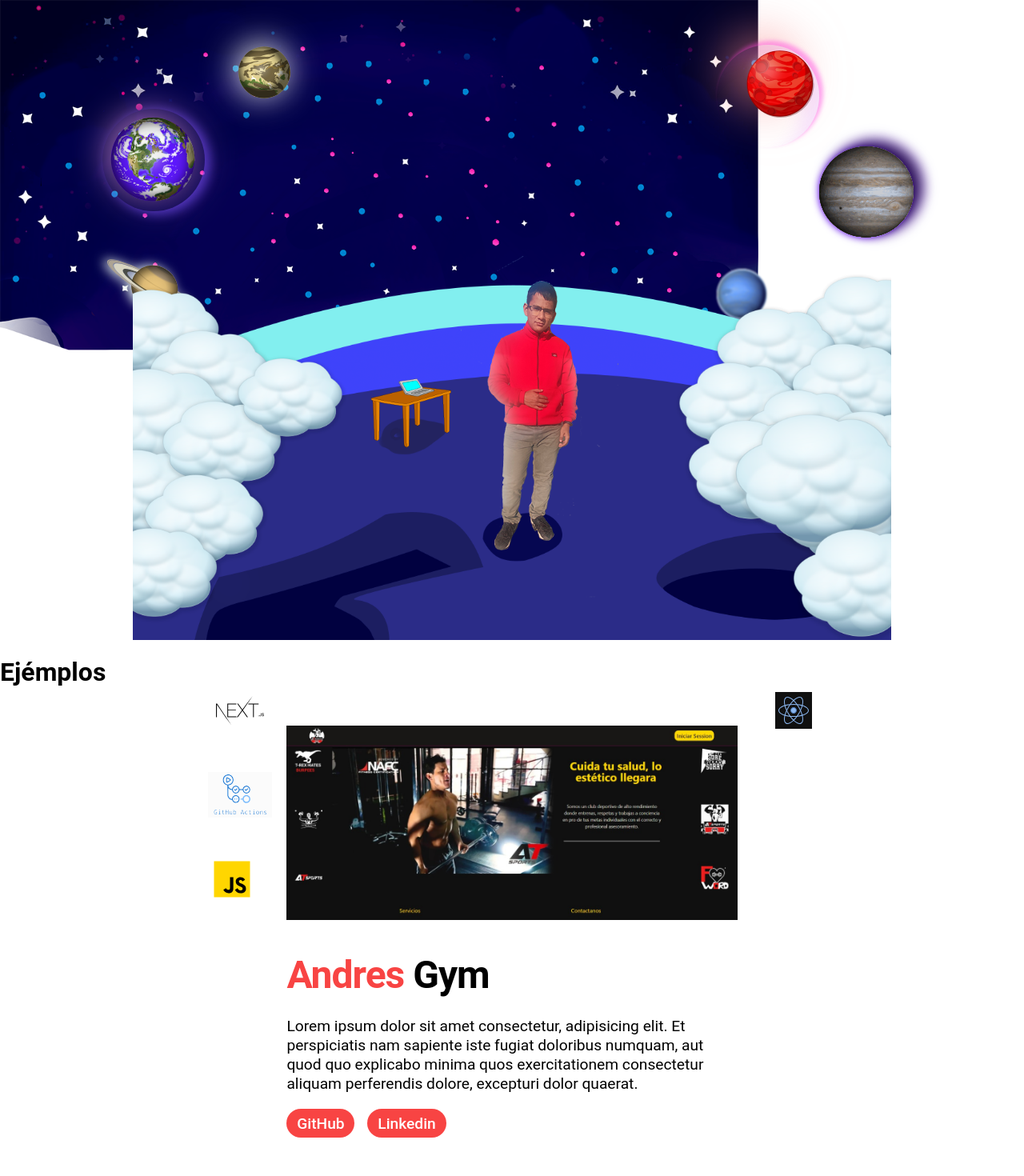
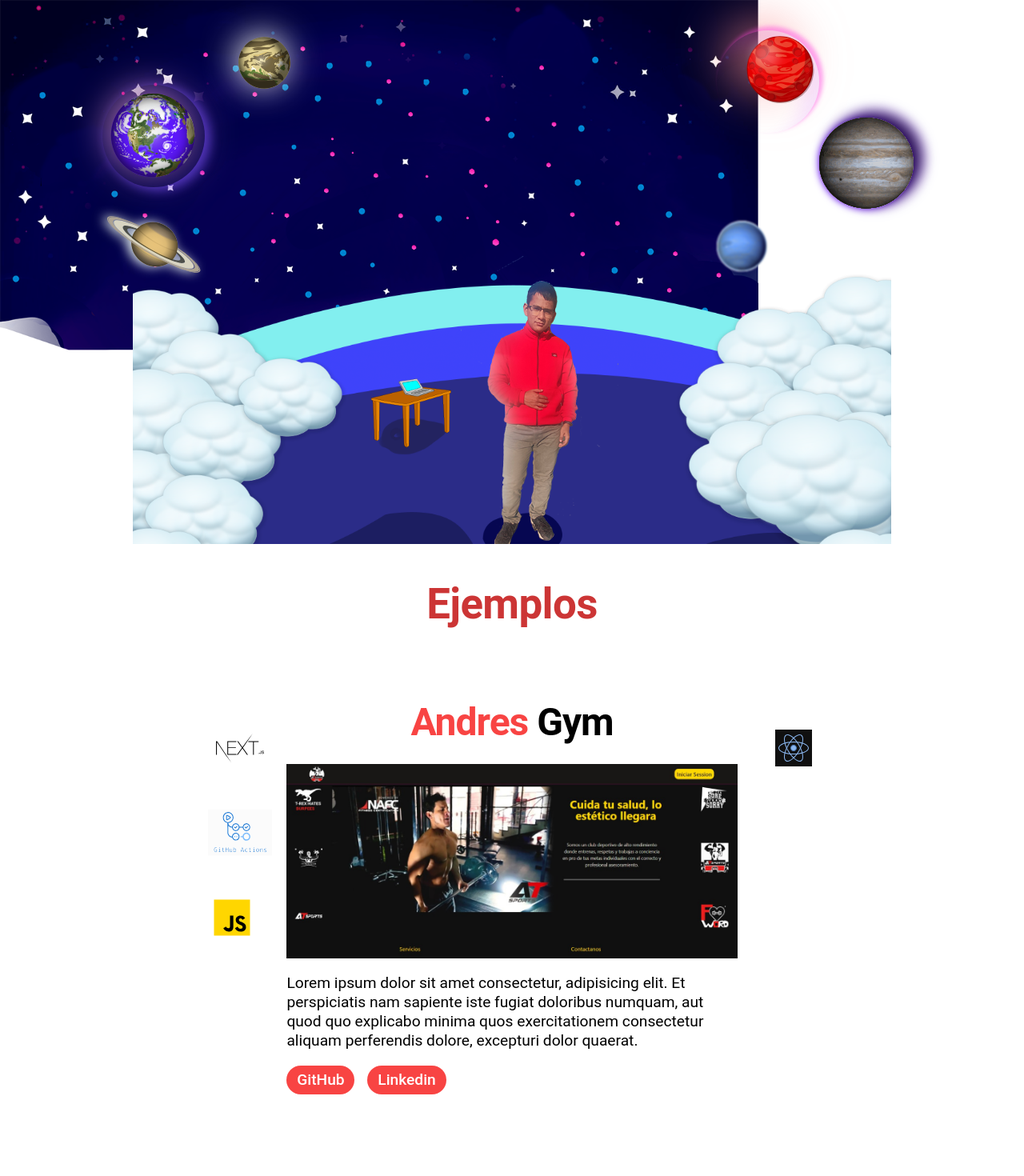
Before and after one commit to leoncii/cv, a React (Vite) app: page / in a window 1280 px wide. Shown: the top 1470 px of the page at 80% size. Built offline with nearby package versions, Linux system fonts and the light colour scheme.

Commit message:
progress

```diff
--- a/src/App.css
+++ b/src/App.css
@@ -59,13 +59,21 @@
   height: 100%;
 }
 
-h2 {
+.title {
+  font-weight: bold;
+  font-size: 3.3rem;
+  letter-spacing: -.6px;
+  text-align: center;
+  color: #cc3535;
+}
+
+.subTitle {
   margin-bottom: 1.5rem;
   font-size: 3rem;
   font-weight: bolder;
   letter-spacing: -1px;
 }
-h2 span {
+.subTitle span {
   color:#f84443;
 }
 
@@ -92,8 +100,6 @@ a {
 
 /* CARDS END*/
 
-
-
 @media only screen  and (max-width: 769px) {
   .card_image {
     flex-direction: column-reverse;
--- a/src/App.jsx
+++ b/src/App.jsx
@@ -10,7 +10,7 @@ function App () {
   return (
     <>
       <Hero />
-      <h1>Ejémplos</h1>
+      <h2 className='title'>Ejemplos</h2>
       <div className='cards_container'>
         <section className='cards'>
           <AndresCom />
--- a/src/components/AndresCom.jsx
+++ b/src/components/AndresCom.jsx
@@ -8,6 +8,7 @@ import { GitHubActions } from './Icons/GitHubActions'
 export function AndresCom () {
   return (
     <div className='card'>
+      <h2 className='subTitle'><span>Andres</span> Gym</h2>
       <picture className='card_image'>
         <div>
           <NextJS />
@@ -22,7 +23,6 @@ export function AndresCom () {
         />
       </picture>
       <div>
-        <h2><span>Andres</span> Gym</h2>
         <p>Lorem ipsum dolor sit amet consectetur, adipisicing elit. Et perspiciatis nam sapiente iste fugiat doloribus numquam, aut quod quo explicabo minima quos exercitationem consectetur aliquam perferendis dolore, excepturi dolor quaerat.</p>
 
         <div className='anchors'>
--- a/src/components/Hero/styles.css
+++ b/src/components/Hero/styles.css
@@ -2,7 +2,7 @@
  width: 100%;
  position: relative;
  overflow: hidden;
- min-height: 100vh;
+ min-height: 85vh;
 }
 .space_container {
   position: relative;
--- a/src/components/NelsonCom.jsx
+++ b/src/components/NelsonCom.jsx
@@ -8,6 +8,7 @@ import { GitHubActions } from './Icons/GitHubActions'
 export function NelsonCom () {
   return (
     <div className='card'>
+      <h2 className='subTitle'><span>Nelson</span> Peluqueria Spa</h2>
       <picture className='card_image'>
         <div>
           <NextJS />
@@ -22,7 +23,6 @@ export function NelsonCom () {
         />
       </picture>
       <div>
-        <h2><span>Nelson</span> Peluqueria Spa</h2>
         <p>Lorem ipsum dolor sit amet consectetur, adipisicing elit. Et perspiciatis nam sapiente iste fugiat doloribus numquam, aut quod quo explicabo minima quos exercitationem consectetur aliquam perferendis dolore, excepturi dolor quaerat.</p>
         <div className='anchors'>
           <a href='#'>GitHub</a>
```
